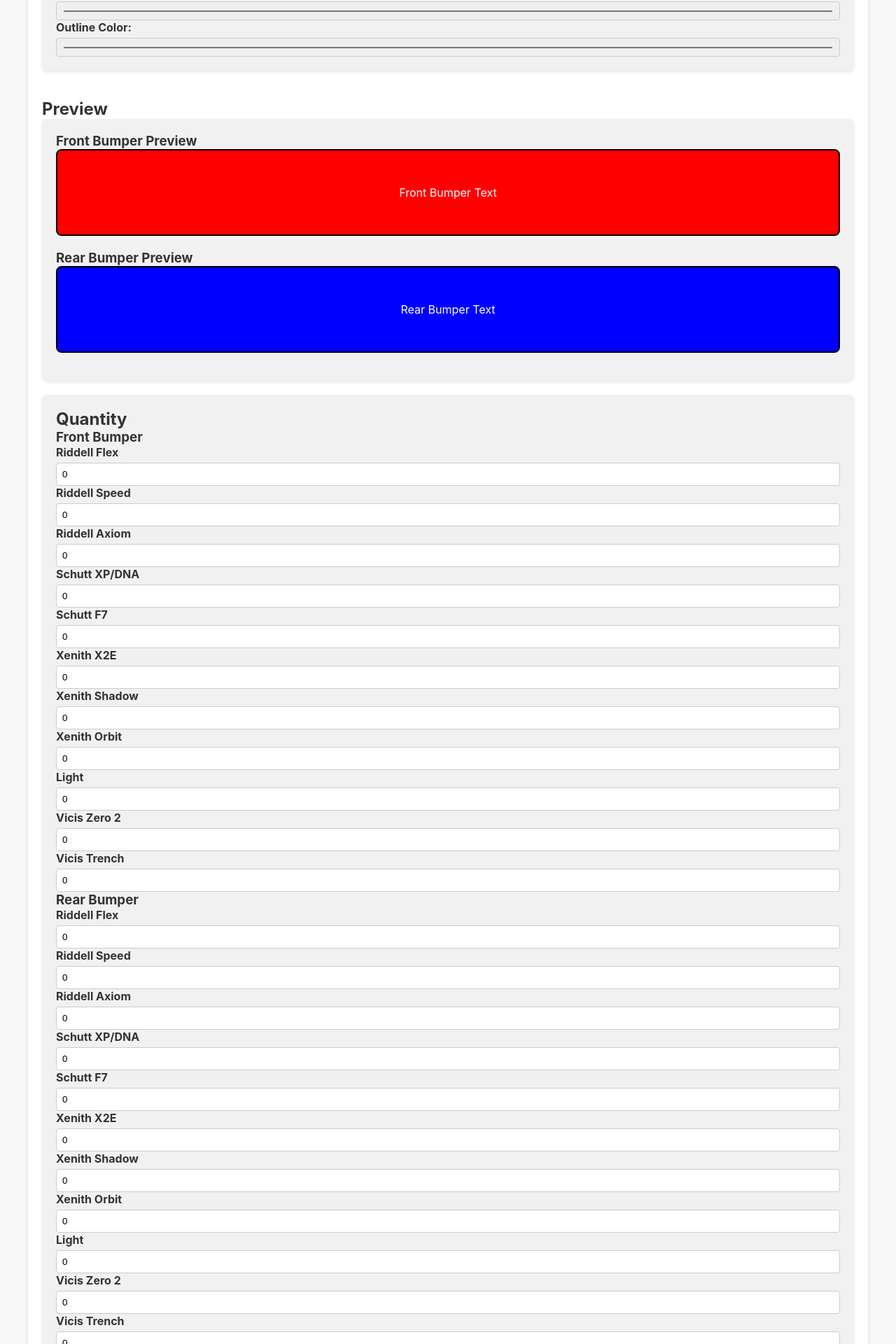
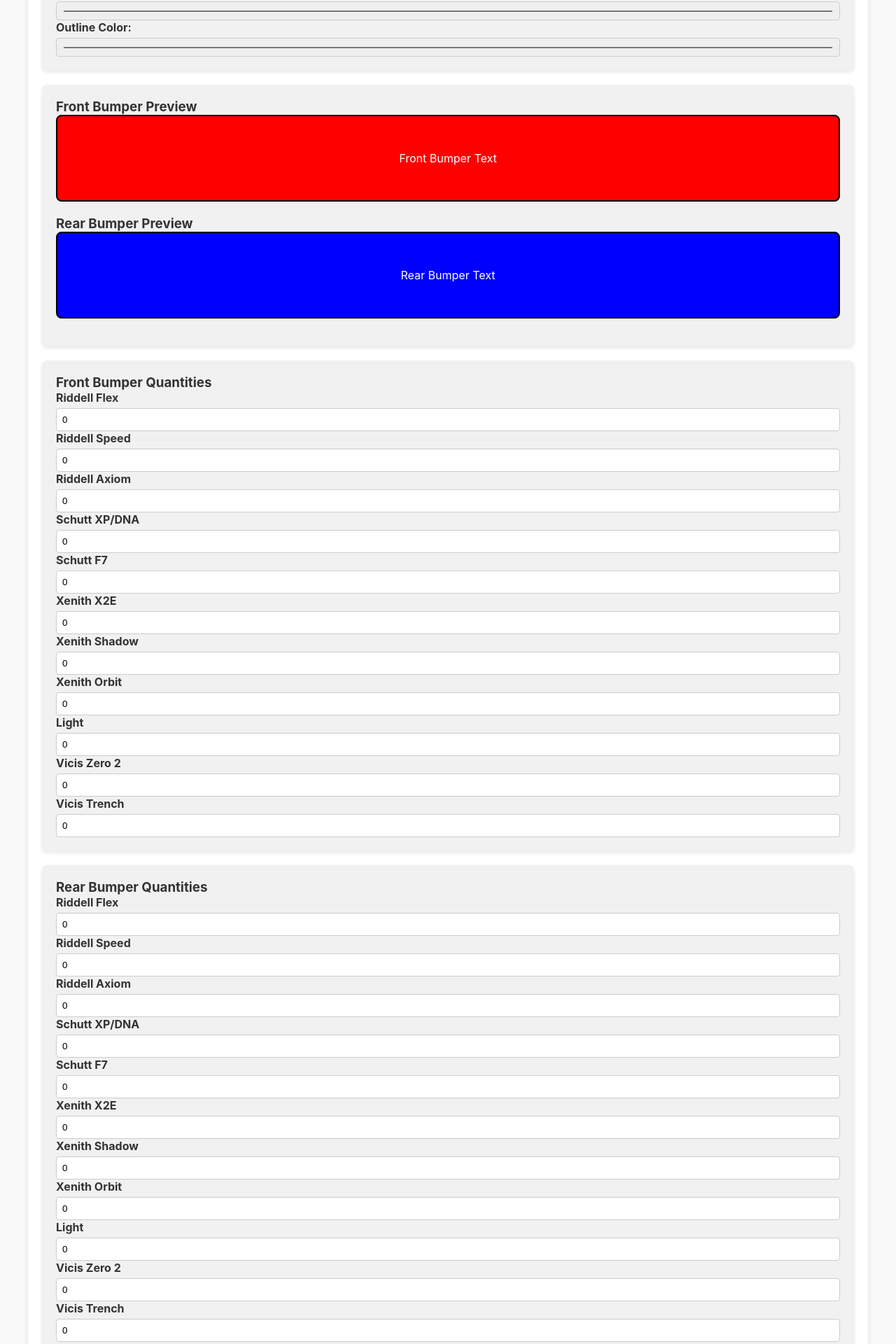
Before and after one commit to elio303/decals-website, a Next.js app: page /customize in a window 1280 px wide. Shown: the part 356-2276 px from the top of the page at 70% size. Built offline with nearby package versions, Linux system fonts and the light colour scheme.

Commit message:
Layout splits

```diff
--- a/app/customize/page.tsx
+++ b/app/customize/page.tsx
@@ -176,8 +176,6 @@ export default function Customize() {
         </div>
 
         {/* Preview Section */}
-        <div className={styles.previewContainer}>
-          <h2>Preview</h2>
         <div className={styles.card}>
           {/* Front Bumper Preview */}
           <div>
@@ -229,14 +227,11 @@ export default function Customize() {
             </div>
           </div>
         </div>
-        </div>
 
-        {/* Quantity Section */}
+        {/* Front Bumper Quantity Section (Separate Card) */}
         <div className={styles.card}>
-          <h2 className={styles.sectionTitle}>Quantity</h2>
+          <h3>Front Bumper Quantities</h3>
           <div className={styles.quantitySection}>
-            <div>
-              <h3>Front Bumper</h3>
             {Object.keys(formInput.frontQuantityTypes).map((type) => (
               <div key={`front-${type}`} className={styles.inputRow}>
                 <label htmlFor={`front-${type}`}>{type}</label>
@@ -252,8 +247,12 @@ export default function Customize() {
               </div>
             ))}
           </div>
-            <div>
-              <h3>Rear Bumper</h3>
+        </div>
+
+        {/* Rear Bumper Quantity Section (Separate Card) */}
+        <div className={styles.card}>
+          <h3>Rear Bumper Quantities</h3>
+          <div className={styles.quantitySection}>
             {Object.keys(formInput.rearQuantityTypes).map((type) => (
               <div key={`rear-${type}`} className={styles.inputRow}>
                 <label htmlFor={`rear-${type}`}>{type}</label>
@@ -268,7 +267,6 @@ export default function Customize() {
                 />
               </div>
             ))}
-            </div>
           </div>
         </div>
 
```
Lines whose indentation alone changed are shown as unchanged.
